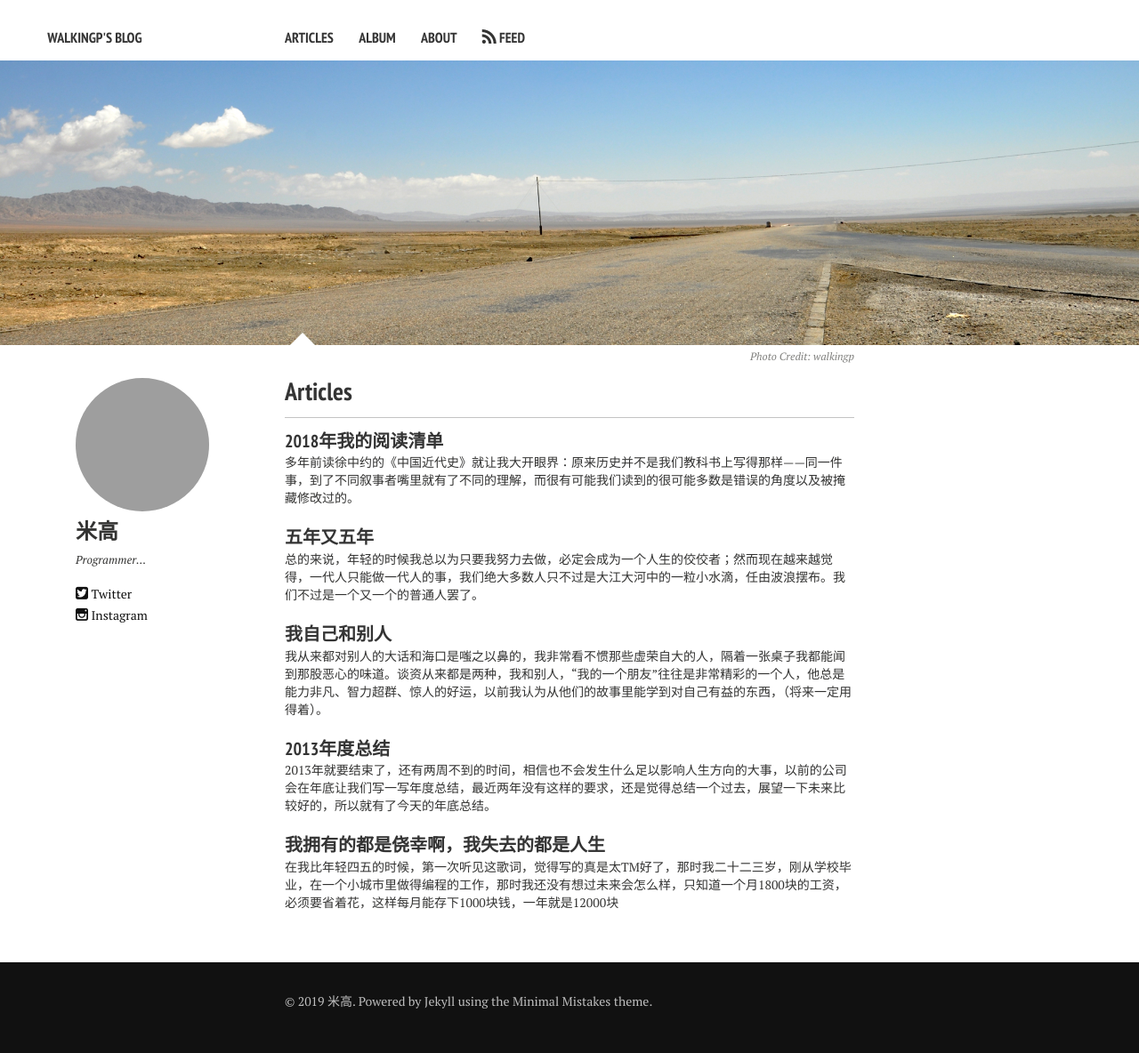
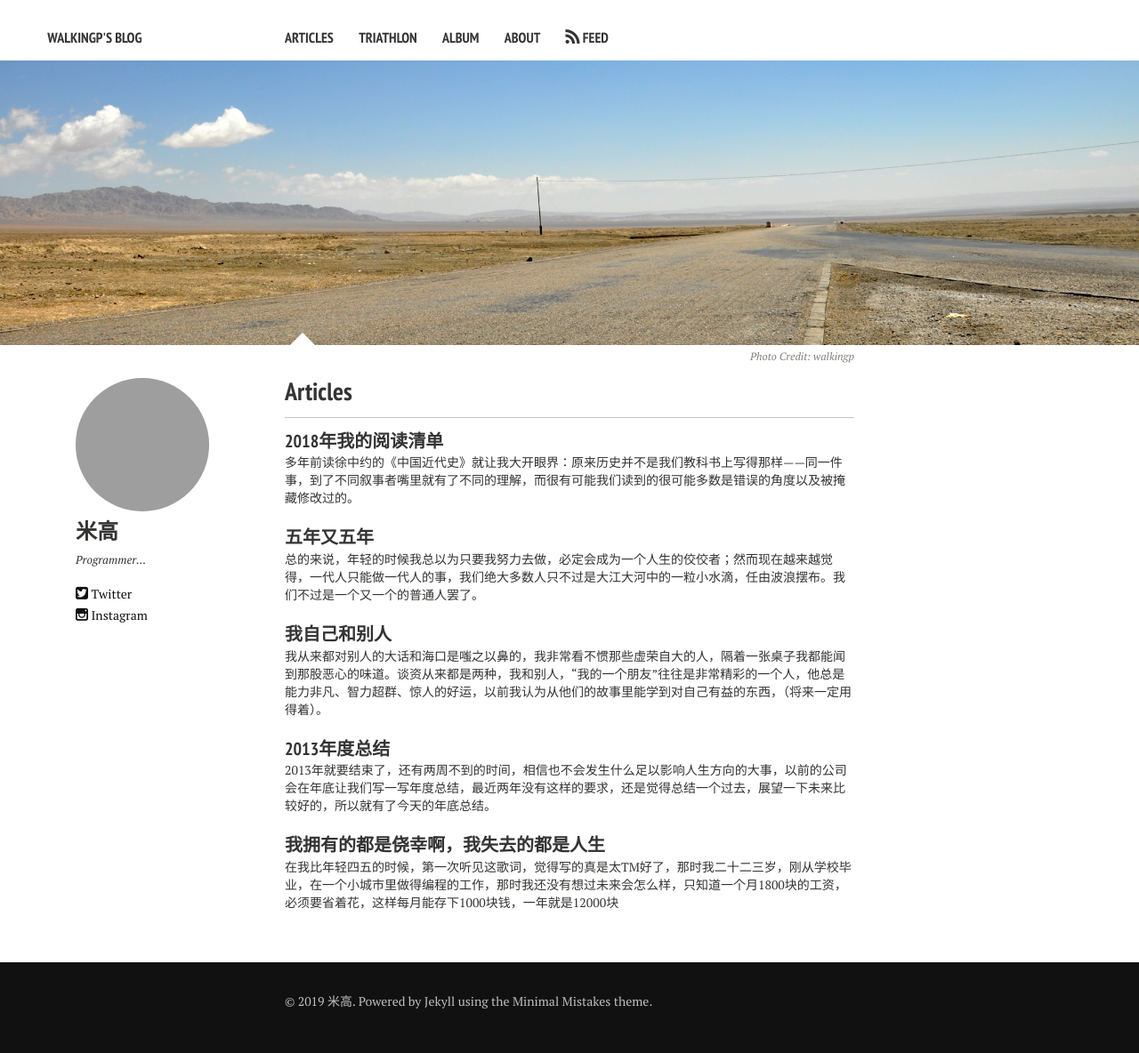
Before and after one commit to walkingp/Jykelly_blog, a Jekyll site: the page built from index.md, in a window 1280 px wide. Shown: the whole page at 89% size. Built offline with Jekyll 4.4.1, drawn with Linux system fonts in a browser that asks for light colours; nearby versions of some CDN libraries.

Commit message:
Update _config.yml

```diff
--- a/_config.yml
+++ b/_config.yml
@@ -33,6 +33,8 @@ bing_verify:
 links:
   - title: Articles
     url: /articles
+  - title: Triathlon
+    url: /triathlon
   - title: Album
     url: /album
   - title: About
```
